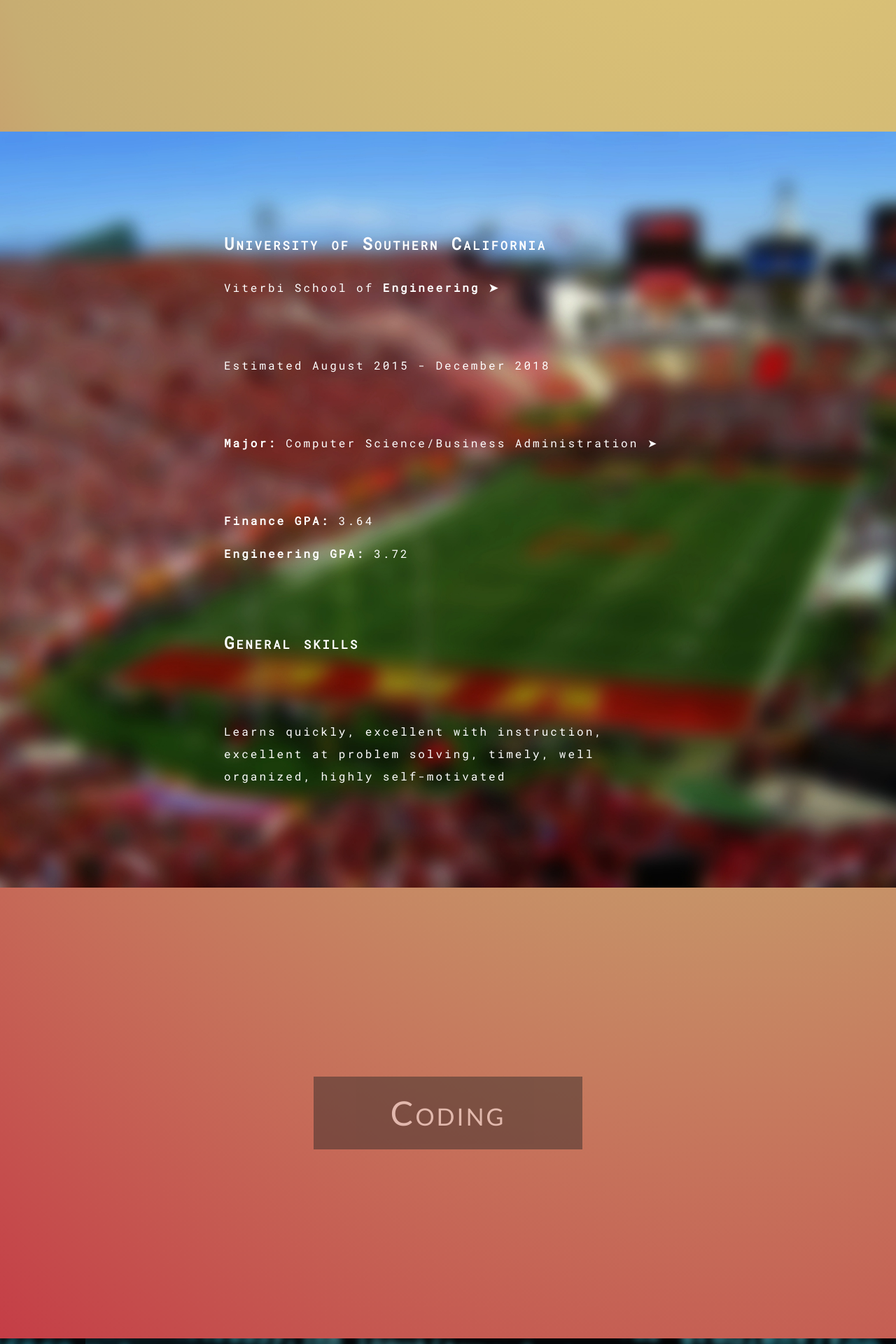
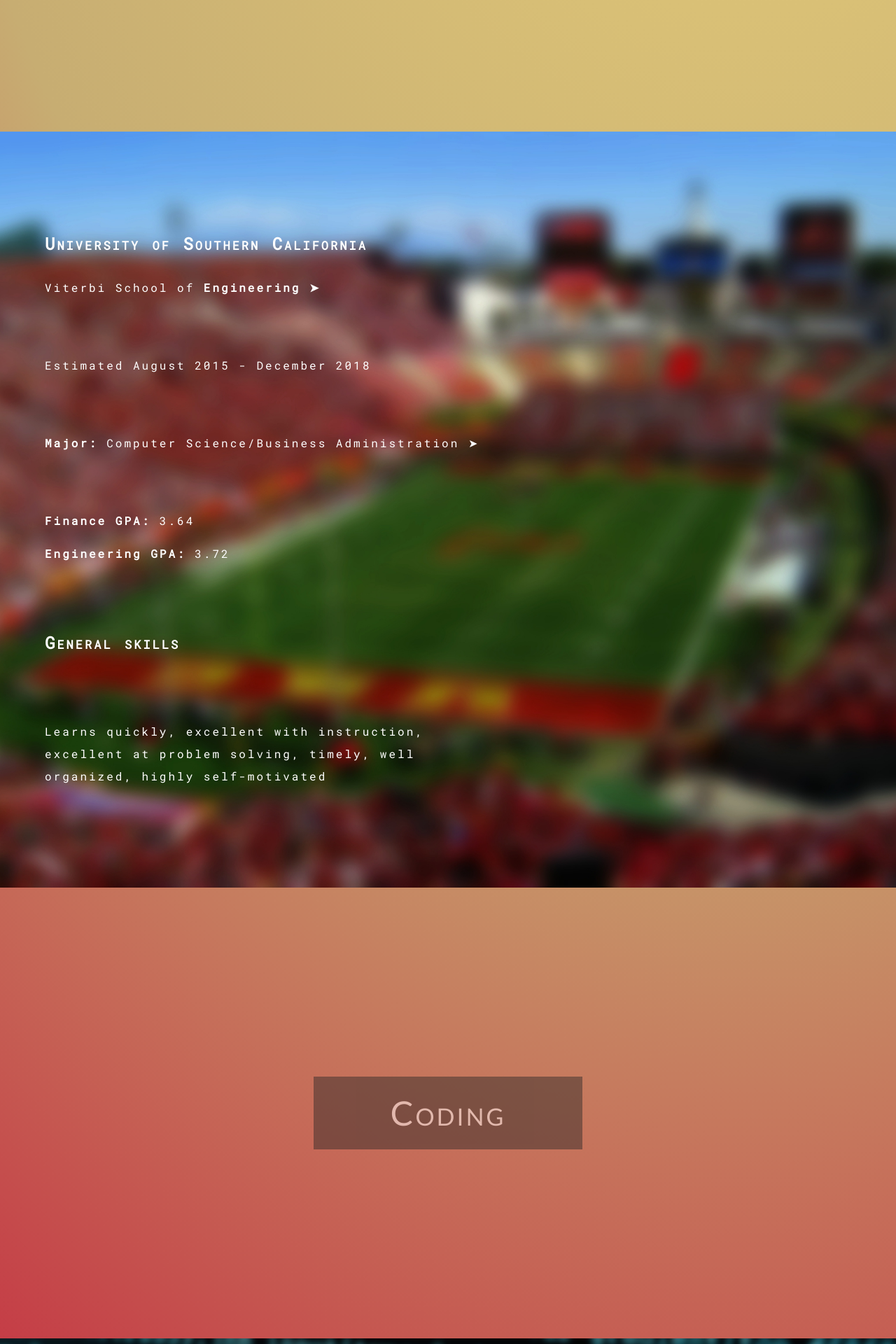
Before and after one commit to nmits/nmits.github.io, a Jekyll site: the page built from index.html, in a window 1280 px wide. Shown: the part 1161-3081 px from the top of the page at 70% size. Built offline with Jekyll 4.4.1, drawn with Linux system fonts in a browser that asks for light colours; nearby versions of some CDN libraries.

Commit message:
Updating relative styling

```diff
--- a/_sass/_layout.scss
+++ b/_sass/_layout.scss
@@ -15,7 +15,7 @@
     background-attachment: fixed;
     background-repeat: no-repeat;
     margin-top: 30vh;
-    padding-left:25%;
+    padding-left:5%;
     width:100%;
 }
 
@@ -351,6 +351,16 @@
 
 @media only screen and (max-device-width: 480px) {
     $base-font-size: 10px;
+    font-size: 12px;
+
+
+    .h1{
+        font-size: 12px;
+    }
+
+    .punch-viewer-body-v2{
+        width:90%
+    }
 
     .icons {
         height:10px;
@@ -410,7 +420,7 @@
     }
 
     .site-footer > ul{
-        -webkit-padding-start: 20px;
+        -webkit-padding-start: 0px;
         float: left;
 
     }
```
